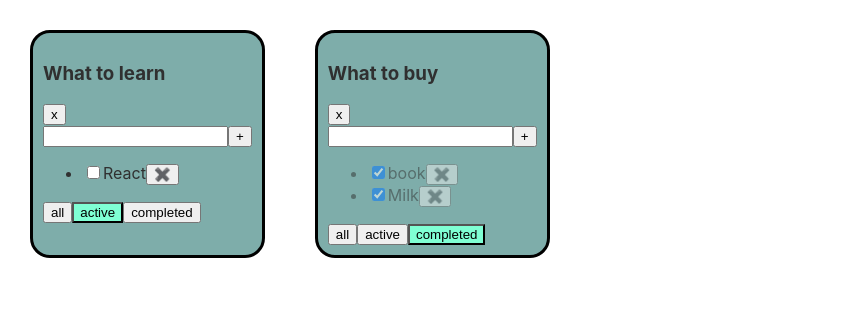
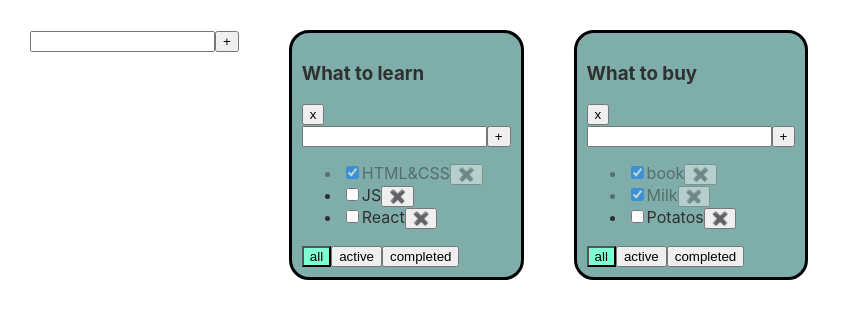
Before and after one commit to MacheteBy/todolist, a React (Create React App) app: page / in a window 1280 px wide. Shown: the top 318 px of the page, without its empty margins (0-841 px from the left). Built offline with nearby package versions, Linux system fonts and the light colour scheme.

Commit message:
04.12.23 bad

```diff
--- /dev/null
+++ b/src/AddItemForm.tsx
@@ -0,0 +1,44 @@
+import React, { ChangeEvent, KeyboardEvent, useState } from 'react';
+
+type AddItemFormPropstType = {
+    addItem: (title: string) => void
+}
+
+
+const AddItemForm: React.FC<AddItemFormPropstType> = (props) => {
+
+    let [newTaskTitle, setNewTaskTitle] = useState('');
+    let [error, setError] = useState<string | null>(null);
+
+    const onChangeHundler = (event: ChangeEvent<HTMLInputElement>) => {
+        setNewTaskTitle(event.currentTarget.value)
+    }
+
+    const onClickButtonHundler = () => {
+        if (newTaskTitle.trim() !== '') {
+            props.addItem(newTaskTitle.trim())
+            setNewTaskTitle('')
+        } else {
+            setError('Filed is required')
+        }
+    }
+
+    const onKeyPressHundler = (event: KeyboardEvent<HTMLInputElement>) => {
+            setError('')
+            if (event.charCode === 13) {
+                props.addItem(newTaskTitle)
+                setNewTaskTitle('')
+            }
+        }
+
+        return (
+            <div>
+                <input className={error ? "error" : ""} maxLength={15} value={newTaskTitle} onChange={onChangeHundler} onKeyPress={onKeyPressHundler} />
+                <button onClick={onClickButtonHundler}>+</button>
+                {error && <div className="error-message">Filed is required</div>}
+            </div>
+        )
+    }
+
+
+export default AddItemForm;
--- a/src/App.tsx
+++ b/src/App.tsx
@@ -1,7 +1,8 @@
-import React, { useState } from 'react';
+import React, { ChangeEvent, useState } from 'react';
 import { v1 } from 'uuid';
+import AddItemForm from './AddItemForm';
 import './App.css';
-import Todolist from './Todolist';
+import Todolist, { TaskType } from './Todolist';
 
 
 export type FilterValuesType = 'all' | 'active' | 'completed'
@@ -11,27 +12,25 @@ type TodolistType = {
     filter: FilterValuesType
 }
 
+type TasksStateType = {
+    [key: string]: Array<TaskType>
+}
+
 function App() {
 
-
-    // let [tasks, setTaskc] = useState([
-    //     { id: v1(), title: 'HTML&CSS', isDone: true },
-    //     { id: v1(), title: 'JS', isDone: true },
-    //     { id: v1(), title: 'React', isDone: false },
-    // ])
 
     let todolistId1 = v1();
     let todolistId2 = v1();
 
     let [todolists, setTodolists] = useState<Array<TodolistType>>([
-        { id: todolistId1, title: 'What to learn', filter: 'active' },
-        { id: todolistId2, title: 'What to buy', filter: 'completed' }
+        { id: todolistId1, title: 'What to learn', filter: 'all' },
+        { id: todolistId2, title: 'What to buy', filter: 'all' }
     ])
 
-    let [tasksObj, setTaskc] = useState({
+    let [tasksObj, setTaskc] = useState<TasksStateType>({
         [todolistId1]: [
             { id: v1(), title: 'HTML&CSS', isDone: true },
-            { id: v1(), title: 'JS', isDone: true },
+            { id: v1(), title: 'JS', isDone: false },
             { id: v1(), title: 'React', isDone: false },
         ],
         [todolistId2]: [
@@ -40,12 +39,6 @@ function App() {
             { id: v1(), title: 'Potatos', isDone: false },
         ]
     })
-
-
-
-
-
-
 
     function changeFilter(value: FilterValuesType, todolistsId: string) {
         let todolist = todolists.find(tl => tl.id === todolistsId)
@@ -77,8 +70,18 @@ function App() {
             task.isDone = !isDone
             setTaskc({...tasksObj})
         }
+    }
 
+    function changeTaskTitle(taskID?: string, newTitle?: string, todolistsId?: string) {
+        // let tasks = tasksObj[todolistsId]
+        // let task = tasks.find(task => task.id === taskID)
+        // if (task) {
+        //     task.title = newTitle
+        //     setTaskc({...tasksObj})
+        // }
+        alert(newTitle)
     }
+
 
     function removeTodolist(todolistsId: string) {
         let filteredTodolist = todolists.filter(tl => tl.id !== todolistsId)
@@ -87,18 +90,20 @@ function App() {
         setTaskc({...tasksObj})
     }
 
-
-    // const task_two_title = "Songs"
-    //
-    // const task_two = [
-    //     {id: 1, title: 'Hello world', isDone: true},
-    //     {id: 2, title: 'I am Happy', isDone: false},
-    //     {id: 3, title: 'Yo', isDone: false},
-    // ]
+    function addTodolists(title: string) {
+        let todolist: TodolistType = {
+            id: v1(),
+            filter: 'all',
+            title: title
+        };
+        setTodolists([todolist, ...todolists]);
+        setTaskc({...tasksObj, [todolist.id]: []})
+    }
 
 
     return (
         <div className="App">
+            <AddItemForm addItem={addTodolists}/>
             {
                 todolists.map((todolists) => {
                     let tasksForTodolis = tasksObj[todolists.id]
@@ -112,6 +117,7 @@ function App() {
                         <Todolist
                             key={todolists.id}
                             id={todolists.id}
+                            todolistsId={todolists.id}
                             title={todolists.title}
                             task={tasksForTodolis}
                             removeTask={removeTask}
@@ -119,7 +125,8 @@ function App() {
                             addTask={addTask}
                             changeStatus={changeStatus}
                             filter={todolists.filter}
-                            removeTodolist={removeTodolist} />
+                            removeTodolist={removeTodolist}
+                            changeTaskTitle={changeTaskTitle}/>
                     )
                 })
             }
--- /dev/null
+++ b/src/EditableSpan.tsx
@@ -0,0 +1,32 @@
+import React, { ChangeEvent, useState } from 'react';
+
+type EditableSpanPropsType = {
+    title: string,
+    onChange: (newValue: string) => void,
+}
+
+const EditableSpan = (props: EditableSpanPropsType) => {
+
+    let[editMode, setEditMode] = useState(false)
+    let[title, setTitle] = useState('')
+
+    const activateEditMode = () => {
+        setEditMode(true);
+        setTitle(props.title);
+    }
+
+    const activateViewMode = () => {
+        setEditMode(false);
+        props.onChange(title);
+    }
+
+    const onChangeTitleHandler = (e: ChangeEvent<HTMLInputElement>) => setTitle(e.currentTarget.value);
+
+    return (
+        editMode
+        ? <input value={title} onBlur={activateViewMode} onChange={onChangeTitleHandler} autoFocus/>
+        : <span onDoubleClick={activateEditMode}>{props.title}</span>
+    )
+};
+
+export default EditableSpan;
--- a/src/ListItems.tsx
+++ b/src/ListItems.tsx
@@ -1,11 +1,14 @@
-import React from 'react';
+import React, { ChangeEvent } from 'react';
+import EditableSpan from './EditableSpan';
 
 type ItemType = {
     id: string
     title: string
     checked: boolean
+    todolistsId: string
     removeTask: (taskId: string, todolistsId:string) => void
     changeStatus: (taskID: string, isDone: boolean, todolistsId: string) => void
+    changeTaskTitle: (taskID?: string, newTitle?: string, todolistsId?: string) => void
 }
 
 const ListItems = (props: ItemType) => {
@@ -13,10 +16,11 @@ const ListItems = (props: ItemType) => {
     return (
         <div>
             <li key={props.id} className={props.checked ? "is-done" : ""}>
-            <input type="checkbox" checked={props.checked} onClick={() => props.changeStatus(props.id, props.checked, props.id)}/>
-            <span>{props.title}</span>
+            <input type="checkbox" checked={props.checked} onClick={() => props.changeStatus(props.id, props.checked, props.todolistsId)}/>
+            {/* <span>{props.title}</span> */}
+            <EditableSpan title={props.title} onChange={(newTitle) => props.changeTaskTitle(newTitle)}/>
             <button onClick={() => {
-                props.removeTask(props.id, props.id)
+                props.removeTask(props.id, props.todolistsId)
             }}>✖️</button>
             </li>
         </div>
--- a/src/Todolist.tsx
+++ b/src/Todolist.tsx
@@ -1,10 +1,11 @@
-import React, { ChangeEvent, KeyboardEvent, FC, useState } from 'react';
+import React, { ChangeEvent, FC } from 'react';
 import styled from 'styled-components';
 import { FilterValuesType } from './App';
 import Button from './Button';
 import ListItems from './ListItems';
+import AddItemForm from './AddItemForm'
 
-type TaskType = {
+export type TaskType = {
     id: string
     title: string
     isDone: boolean
@@ -14,76 +15,43 @@ type TaskType = {
 type TodolistPropsType = {
     id: string
     title: string
+    todolistsId: string
     task: Array<TaskType>
     removeTask: (taskId: string, todolistsId: string) => void
     changeFilter: (value: FilterValuesType, todolistsId: string) => void
     addTask: (title: string, todolistsId: string) => void
     changeStatus: (taskID: string, isDone: boolean, todolistsId: string) => void
+    changeTaskTitle: (taskID?: string, newTitle?: string, todolistsId?: string) => void
     filter: FilterValuesType
     removeTodolist: (todolistsId: string) => void
 }
 
 
 const Todolist: FC<TodolistPropsType> = (props) => {
-    //1 отрисовываем элементы из массива
-    // const tasks: Array<TaskType> = props.task
-
-    // const listItems: Array<JSX.Element> = []
-    // for (let i = 0; i < props.task.length; i++) {
-    //     const listItem: JSX.Element = <li>
-    //         <input type="checkbox" checked={tasks[i].isDone} />
-    //         <span>{tasks[i].title}</span></li>
-    //         listItems.push(listItem)
-    // }
-    //2 отрисовываем элементы из массива
     const listItemsMap = props.task.map(function (elem) {
-        return <ListItems checked={elem.isDone} title ={elem.title} id={elem.id} removeTask={props.removeTask} changeStatus={props.changeStatus}/>
+        return <ListItems todolistsId={props.todolistsId} checked={elem.isDone} title={elem.title} id={elem.id} removeTask={props.removeTask} changeStatus={props.changeStatus} changeTaskTitle={(newTitle) => props.changeTaskTitle(newTitle)}/>
     });
 
-    let[newTaskTitle, setNewTaskTitle] = useState('');
-    let[error, setError] = useState<string | null>(null);
-
-    const onClickButtonHundler = () => {
-        if(newTaskTitle.trim() !== ''){
-            props.addTask(newTaskTitle.trim(), props.id)
-            setNewTaskTitle('')
-        }   else {
-            setError('Filed is required')
-        }
-
-    }
-
-    const onChangeHundler = (event: ChangeEvent<HTMLInputElement>) => {
-        setNewTaskTitle(event.currentTarget.value)
-    }
-
-    const onKeyPressHundler = (event: KeyboardEvent<HTMLInputElement>) => {
-        setError('')
-        if(event.charCode === 13){
-            props.addTask(newTaskTitle, props.id)
-            setNewTaskTitle('')
-        }
-    }
 
     const onRemoveTodolist = () => {
         props.removeTodolist(props.id)
     }
 
+    const addTask = (title: string) => {
+        props.addTask(title, props.id)
+    }
+
     return (
         <TodolistStyled>
             <h3>{props.title}</h3><button onClick={onRemoveTodolist}>x</button>
-            <div>
-                <input className={error ? "error" : ""} maxLength={15} value={newTaskTitle} onChange={onChangeHundler} onKeyPress={onKeyPressHundler}/>
-                <button onClick={onClickButtonHundler}>+</button>
-                {error && <div className="error-message">Filed is required</div>}
-            </div>
+            <AddItemForm addItem={addTask}/>
             <ul>
                 {listItemsMap}
             </ul>
             <div>
-                <Button filter={props.filter} title='all' changeFilter={props.changeFilter} id={props.id}/>
-                <Button filter={props.filter} title='active' changeFilter={props.changeFilter} id={props.id}/>
-                <Button filter={props.filter} title='completed' changeFilter={props.changeFilter} id={props.id}/>
+                <Button filter={props.filter} title='all' changeFilter={props.changeFilter} id={props.id} />
+                <Button filter={props.filter} title='active' changeFilter={props.changeFilter} id={props.id} />
+                <Button filter={props.filter} title='completed' changeFilter={props.changeFilter} id={props.id} />
             </div>
         </TodolistStyled>
     )
```
